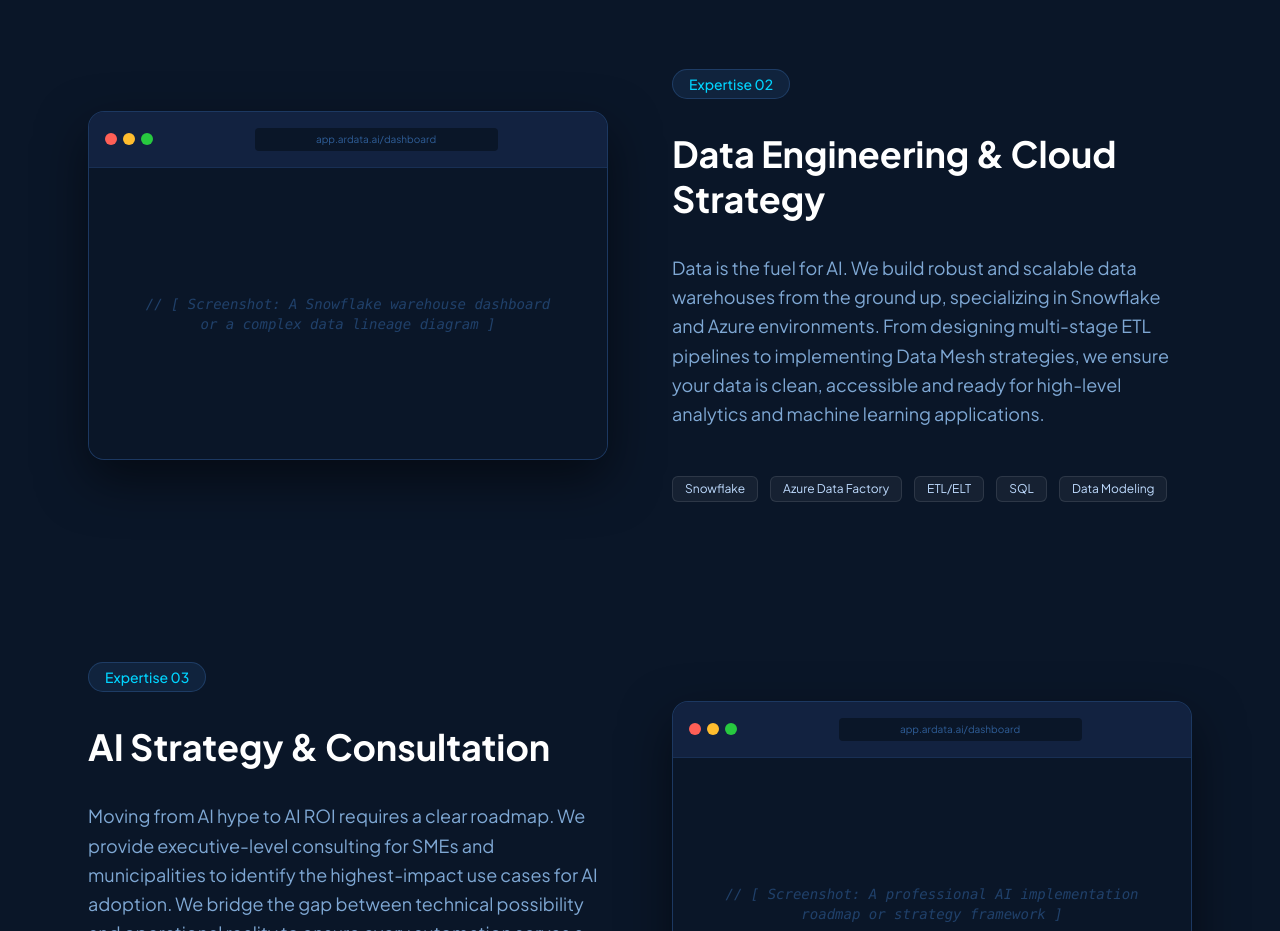
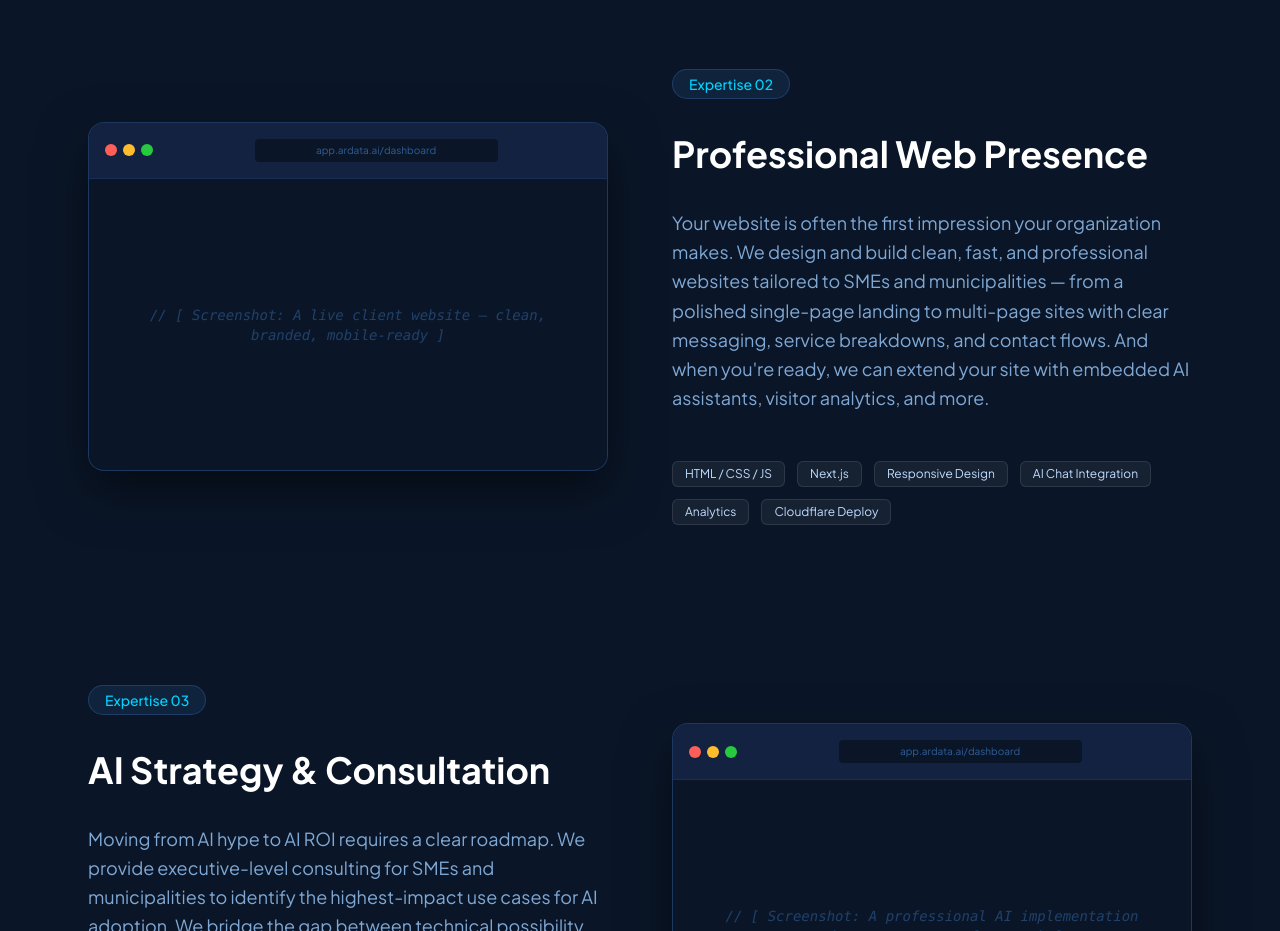
Before and after one commit to ardata-ai/ardata-site, a Next.js app: page /about in a window 1280 px wide. Shown: the part 980-1911 px from the top of the page. Built offline with nearby package versions, Linux system fonts and the light colour scheme.

Commit message:
Update About page - replace Data Engineering with Web Presence

```diff
--- a/app/about/page.tsx
+++ b/app/about/page.tsx
@@ -12,10 +12,24 @@ export default function AboutPage() {
       imagePlaceholder: "Screenshot: An intricate n8n workflow showing multi-step logic and error handling",
     },
     {
-      title: "Data Engineering & Cloud Strategy",
-      description: "Data is the fuel for AI. We build robust and scalable data warehouses from the ground up, specializing in Snowflake and Azure environments. From designing multi-stage ETL pipelines to implementing Data Mesh strategies, we ensure your data is clean, accessible and ready for high-level analytics and machine learning applications.",
-      techStack: ["Snowflake", "Azure Data Factory", "ETL/ELT", "SQL", "Data Modeling"],
-      imagePlaceholder: "Screenshot: A Snowflake warehouse dashboard or a complex data lineage diagram",
+      title: "Professional Web Presence",
+      description:
+        "Your website is often the first impression your organization makes. " +
+        "We design and build clean, fast, and professional websites tailored to " +
+        "SMEs and municipalities — from a polished single-page landing to multi-page " +
+        "sites with clear messaging, service breakdowns, and contact flows. " +
+        "And when you're ready, we can extend your site with embedded AI assistants, " +
+        "visitor analytics, and more.",
+      techStack: [
+        "HTML / CSS / JS",
+        "Next.js",
+        "Responsive Design",
+        "AI Chat Integration",
+        "Analytics",
+        "Cloudflare Deploy",
+      ],
+      imagePlaceholder:
+        "Screenshot: A live client website — clean, branded, mobile-ready",
     },
     {
       title: "AI Strategy & Consultation",
```
